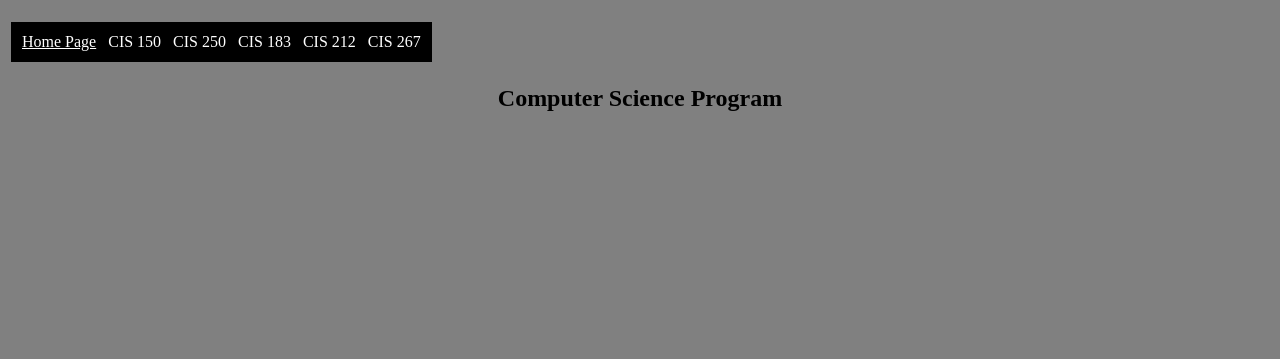
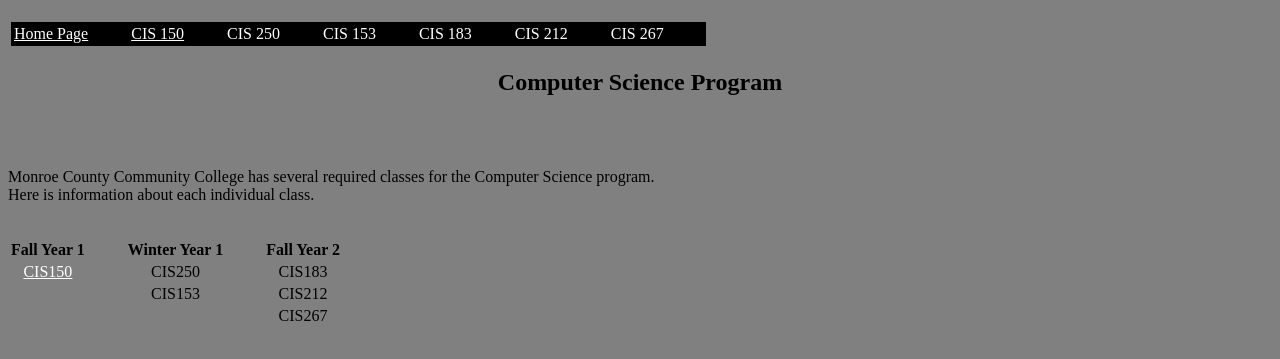
Before and after one commit to SuperFire-92/CIS212_Homework01, a plain HTML site: page Homework01/index.html in a window 1280 px wide. Shown: the part 61-420 px from the top of the page. Drawn offline with Linux system fonts and the light colour scheme.

Commit message:
Added All HTML files
Added all of the html files that will be required.

```diff
--- a/Homework01/index.html
+++ b/Homework01/index.html
@@ -1,8 +1,22 @@
+<!--
+Name: Nicolaas Dyk
+Date: 09/19/23
+Desc: Site with seperate pages to display
+      information about CIS classes at MCCC
+-->
 <!DOCTYPE html>
 <html lang="en" dir="ltr">
   <head>
     <link rel="stylesheet" type="text/css" href="styles.css">
     <title>MCCC Computer Science Program</title>
+
+    <style media="screen">
+      th,td
+      {
+        padding-right: 40px;
+        text-align: center;
+      }
+    </style>
   </head>
   <body>
     <h1>
@@ -11,8 +25,9 @@
     <table class = "HeaderTable">
       <tr>
         <td><a href="index.html">Home Page</td>
-        <td>CIS 150</td>
+        <td><a href="CIS150.html">CIS 150</td>
         <td>CIS 250</td>
+        <td>CIS 153</td>
         <td>CIS 183</td>
         <td>CIS 212</td>
         <td>CIS 267</td>
@@ -24,7 +39,35 @@
     <br>
     <br>
     <p>
+      Monroe County Community College has several required classes for the Computer Science program.
+      <br>
+      Here is information about each individual class.
+    </p>
+    <br>
+    <table>
+      <tr>
+        <th>Fall Year 1</th>
+        <th>Winter Year 1</th>
+        <th>Fall Year 2</th>
+      </tr>
 
-    </p>
+      <tr>
+        <td><a href="CIS150.html">CIS150</td>
+        <td>CIS250</td>
+        <td>CIS183</td>
+      </tr>
+
+      <tr>
+        <td></td>
+        <td>CIS153</td>
+        <td>CIS212</td>
+      </tr>
+
+      <tr>
+        <td></td>
+        <td></td>
+        <td>CIS267</td>
+      </tr>
+    </table>
   </body>
 </html>
--- a/Homework01/styles.css
+++ b/Homework01/styles.css
@@ -18,7 +18,6 @@ h2
   color: white;
   text-align: center;
   border-style: solid;
-  border-spacing: 10px
 }
 a:link
 {
```
Also changed, not shown: Homework01/CIS150.html (added), Homework01/CIS153.html (added), Homework01/CIS183.html (added), Homework01/CIS212.html (added), Homework01/CIS250.html (added), Homework01/CIS267.html (added).
